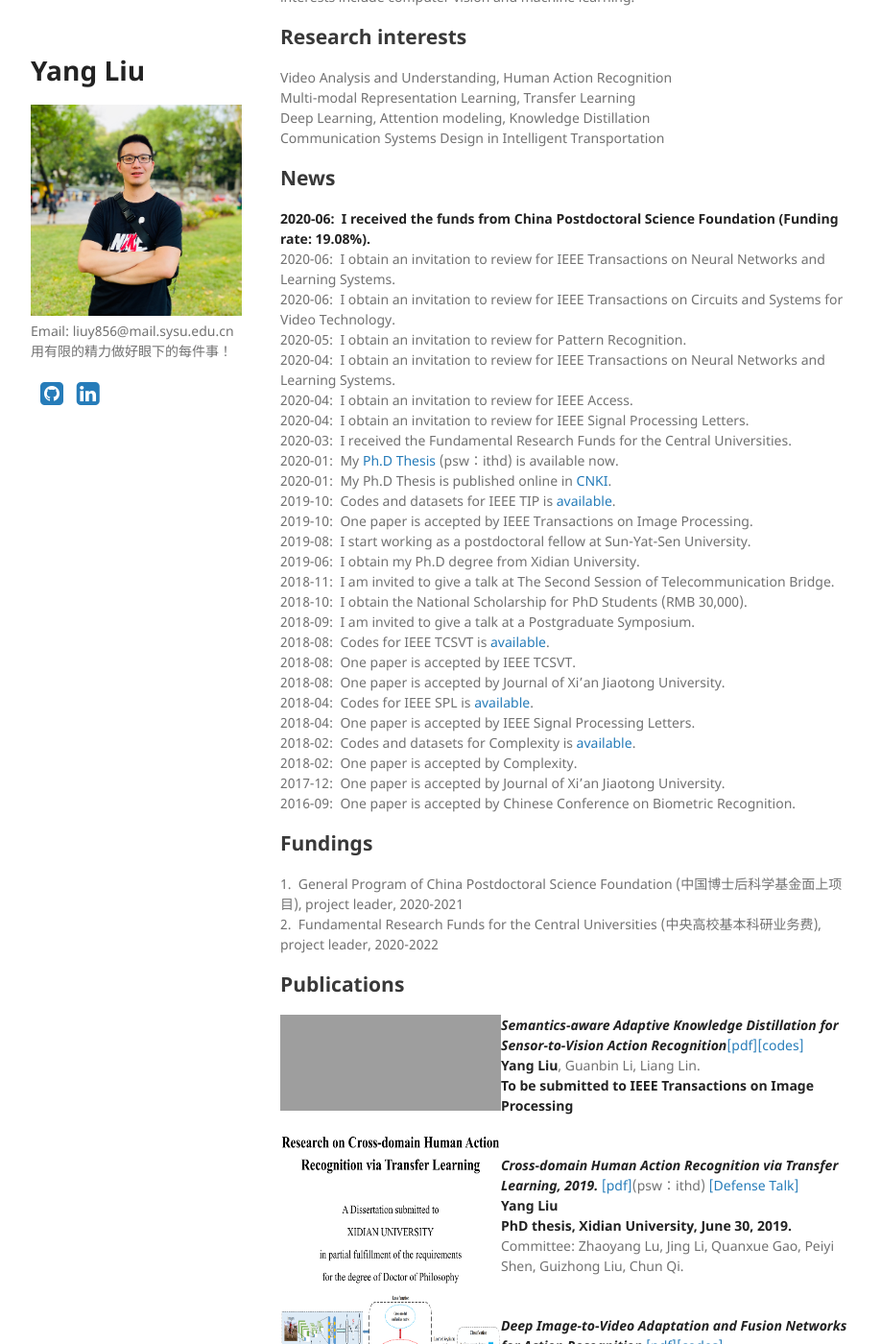
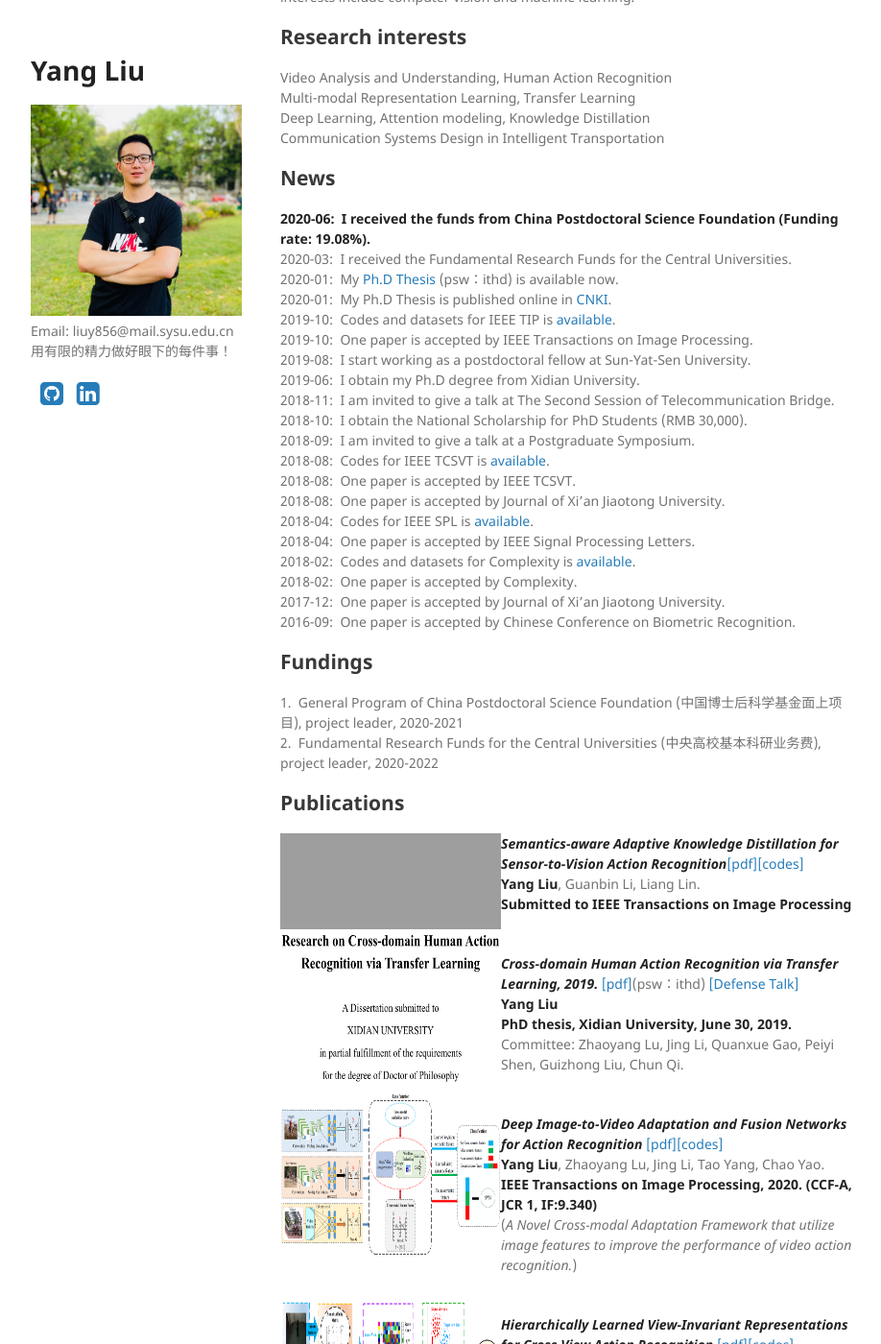
Before and after one commit to YangLiu9208/home, a Jekyll site: the page built from index.md, in a window 1280 px wide and 1400 px high, scrolled down 262 px. Shown: the whole window at 96% size, without its empty margins (178-1096 px from the left). Built offline with Jekyll 4.4.1, drawn with Linux system fonts in a browser that asks for light colours; a style sheet for code colours, icons or effects is not loaded; grey boxes are pictures that could not be loaded.

Commit message:
Update index.md

```diff
--- a/index.md
+++ b/index.md
@@ -14,12 +14,6 @@ Communication Systems Design in Intelligent Transportation
 
 ## News
 **2020-06:&nbsp; I received the funds from China Postdoctoral Science Foundation (Funding rate: 19.08%).**
-2020-06:&nbsp; I obtain an invitation to review for IEEE Transactions on Neural Networks and Learning Systems.
-2020-06:&nbsp; I obtain an invitation to review for IEEE Transactions on Circuits and Systems for Video Technology.
-2020-05:&nbsp; I obtain an invitation to review for Pattern Recognition.
-2020-04:&nbsp; I obtain an invitation to review for IEEE Transactions on Neural Networks and Learning Systems.
-2020-04:&nbsp; I obtain an invitation to review for IEEE Access.
-2020-04:&nbsp; I obtain an invitation to review for IEEE Signal Processing Letters.
 2020-03:&nbsp; I received the Fundamental Research Funds for the Central Universities.
 2020-01:&nbsp; My [Ph.D Thesis](https://pan.baidu.com/s/1-Co8GcHEa7A1rST6oe171g) (psw：ithd) is available now.
 2020-01:&nbsp; My Ph.D Thesis is published online in [CNKI](https://www.cnki.net/).
@@ -51,9 +45,9 @@ Communication Systems Design in Intelligent Transportation
             <img border="0" src="./AKDN.png" align="left" width="230" height="100">
           </a>
 </div>
-***Semantics-aware Adaptive Knowledge Distillation for Sensor-to-Vision Action Recognition***[[pdf]](https://yangliu9208.github.io/home/)[[codes]](https://yangliu9208.github.io/home/)
+***Semantics-aware Adaptive Knowledge Distillation for Sensor-to-Vision Action Recognition***[[pdf]](https://yangliu9208.github.io/home/)[[codes]]( https://yangliu9208.github.io/SAKDN/)
 **Yang Liu**, Guanbin Li, Liang Lin.
-**To be submitted to IEEE Transactions on Image Processing**
+**Submitted to IEEE Transactions on Image Processing**
 
 <div align="left">
           <a>
```
